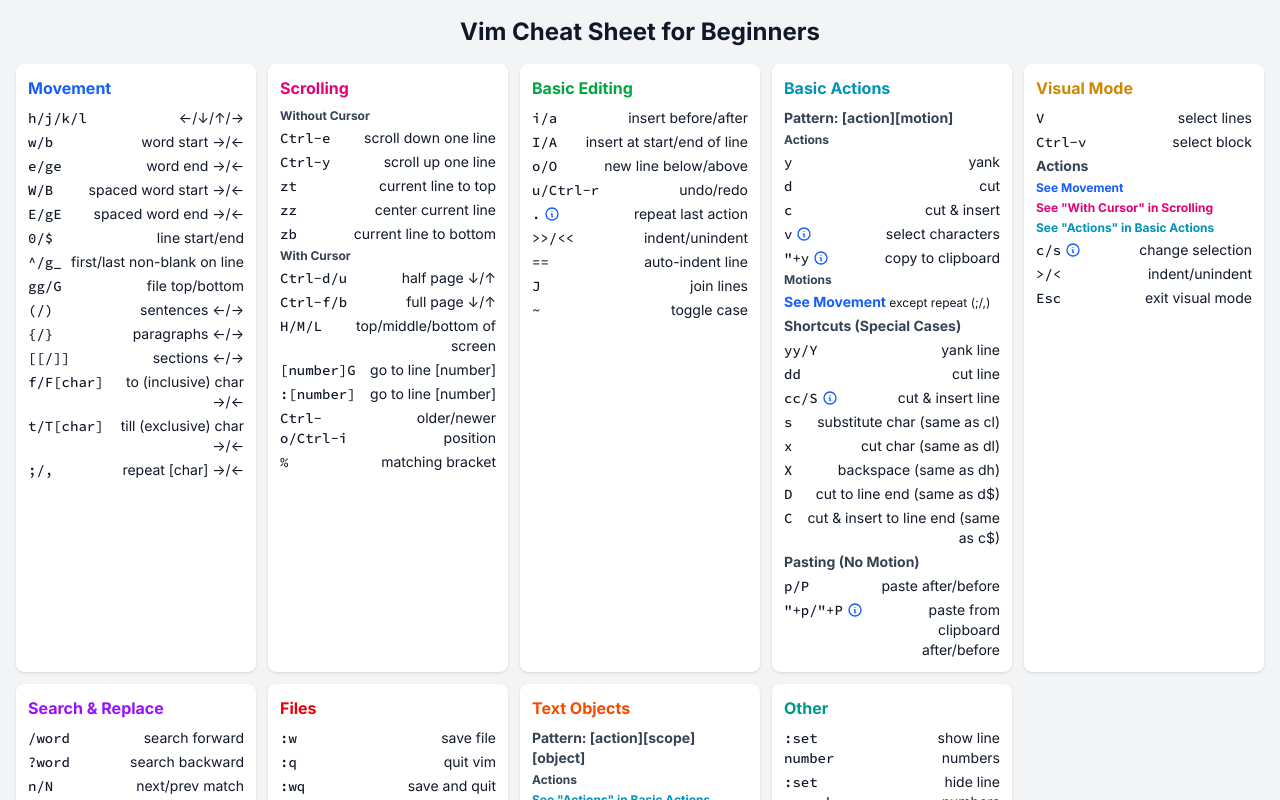
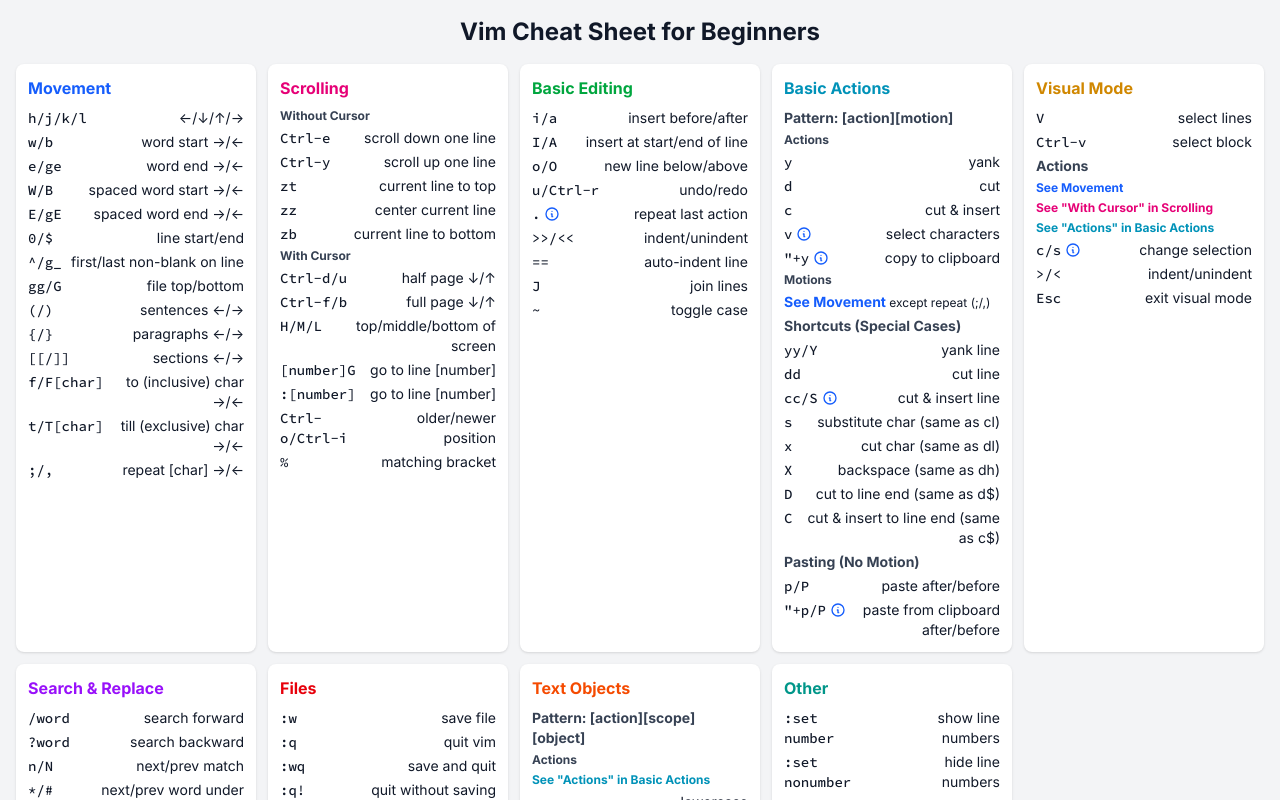
Before and after one commit to Noitidart/vim-cheats, a Next.js app: page / in a window 1280 px wide. Shown: the top 800 px of the page. Built offline with nearby package versions, Linux system fonts and the light colour scheme.

Commit message:
Match paste command notation to how I do "/" for other combined commands

```diff
--- a/pages/index.tsx
+++ b/pages/index.tsx
@@ -179,7 +179,7 @@
       ],
       ['p/P', 'paste after/before'],
       [
-        '"+p/"+P',
+        '"+p/P',
         'paste from clipboard after/before',
         {
           tooltip: [
```
